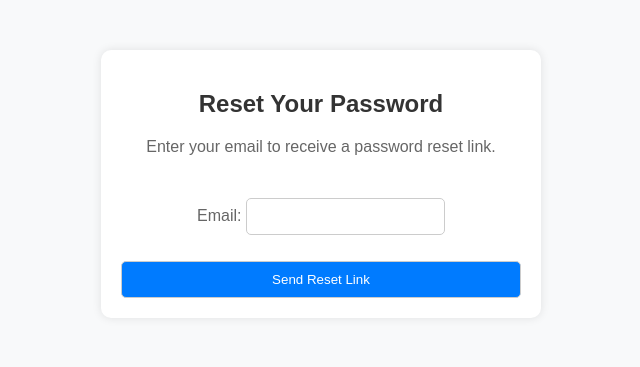
After one commit to MrWings22/News_Nexus, a Django app: page /password_reset/ in a window 1280 px wide. The commit adds this page. Shown: the top 367 px of the page, without its empty margins (319-959 px from the left). Run offline with Django 5.2, Linux system fonts and the light colour scheme.

Commit message:
added email functions in contact and forget password

```diff
--- a/news_project/newsapp/templates/contact.html
+++ b/news_project/newsapp/templates/contact.html
@@ -53,7 +53,8 @@
                             </div>
                         </div>
                         <div class="col-lg-7">
-                            <form action="" class="mb-4">
+                            <form action="{% url 'contact' %}" method="post" class="mb-4">
+                            {% csrf_token %}
                                 <div class="row g-4">
                                     <div class="col-lg-6">
                                         <input type="text" class="w-100 form-control border-0 py-3" name="name" placeholder="Your Name">
@@ -68,7 +69,7 @@
                                         <input type="text" class="w-100 form-control border-0 py-3" name="subject" placeholder="Subject">
                                     </div>
                                     <div class="col-12">
-                                        <textarea class="w-100 form-control border-0" rows="6" cols="10" placeholder="Your Message"></textarea>
+                                        <textarea name="message" class="w-100 form-control border-0" rows="6" cols="10" placeholder="Your Message"></textarea>
                                     </div>
                                     <div class="col-12">
                                         <button class="w-100 btn btn-primary form-control py-3" type="submit">Submit Now</button>
--- a/news_project/newsapp/templates/index.html
+++ b/news_project/newsapp/templates/index.html
@@ -95,7 +95,7 @@
                                         {% endfor %}
                                     </div>
                                 </div>
-                                <a href="{% url 'contactus' %}" class="nav-item nav-link">Contact Us</a>
+                                <a href="{% url 'contact' %}" class="nav-item nav-link">Contact Us</a>
                                 {% if user.is_authenticated %}
                                 <div class="nav-item dropdown">
                                     <a href="#" class="nav-link dropdown-toggle" data-bs-toggle="dropdown">{{ user.username }}</a>
--- a/news_project/newsapp/templates/login.html
+++ b/news_project/newsapp/templates/login.html
@@ -56,6 +56,8 @@
             <div class="toggle-login" onclick="toggleLoginMethod()">
                 Use <span id="toggleText">Phone Number</span> instead
             </div>
+
+            <p><a href="{% url 'password_reset' %}">Forgot your password?</a></p>
 
             <button type="submit" class="btn">Login</button>
         </form>
--- /dev/null
+++ b/news_project/newsapp/templates/password_reset.html
@@ -0,0 +1,66 @@
+<!DOCTYPE html>
+<html lang="en">
+<head>
+    <meta charset="UTF-8">
+    <meta name="viewport" content="width=device-width, initial-scale=1.0">
+    <title>Password Reset</title>
+    <style>
+        body {
+            font-family: Arial, sans-serif;
+            background-color: #f8f9fa;
+            text-align: center;
+            margin: 0;
+            padding: 50px;
+        }
+        .container {
+            background: white;
+            max-width: 400px;
+            margin: auto;
+            padding: 20px;
+            box-shadow: 0px 0px 10px rgba(0, 0, 0, 0.1);
+            border-radius: 10px;
+        }
+        h2 {
+            color: #333;
+        }
+        p {
+            color: #666;
+        }
+        form {
+            display: flex;
+            flex-direction: column;
+        }
+        input, button {
+            margin-top: 10px;
+            padding: 10px;
+            border-radius: 5px;
+            border: 1px solid #ccc;
+        }
+        button {
+            background-color: #007bff;
+            color: white;
+            cursor: pointer;
+        }
+        button:hover {
+            background-color: #0056b3;
+        }
+    </style>
+</head>
+<body>
+    <div class="container">
+        {% if view_name == "password_reset" %}
+            <h2>Reset Your Password</h2>
+            <p>Enter your email to receive a password reset link.</p>
+            <form method="post">
+                {% csrf_token %}
+                {{ form.as_p }}
+                <button type="submit">Send Reset Link</button>
+            </form>
+        {% elif view_name == "password_reset_done" %}
+            <h2>Check Your Email</h2>
+            <p>If an account exists with the email you entered, you will receive a password reset link shortly.</p>
+            <a href="{% url 'login' %}">Back to Login</a>
+        {% endif %}
+    </div>
+</body>
+</html>
--- /dev/null
+++ b/news_project/newsapp/templates/registration/password_reset_subject.txt
@@ -0,0 +1 @@
+Reset Your Password - NewsNexus
--- a/news_project/newsapp/urls.py
+++ b/news_project/newsapp/urls.py
@@ -2,12 +2,15 @@ from django.conf import settings
 from django.conf.urls.static import static
 from django.urls import path
 from . import views
-
+from .views import contact_view
+from django.contrib.auth.views import (
+    PasswordResetView, PasswordResetDoneView, PasswordResetConfirmView, PasswordResetCompleteView)
+from .views import CustomPasswordResetView
 urlpatterns = [
     path('index/', views.Indexpage,  name="Indexpage"),
     path('', views.Homepage,  name="Homepage"),
     path('article/<int:article_id>', views.articledetail, name='articledetail'),
-    path('contact/', views.contactus, name='contactus'),
+    # path('contact/', views.contactus, name='contactus'),
     path('login/', views.Login, name='login'),
     path('register/', views.Registration, name='register'),
     path('google-authenticate/', views.google_authenticate, name='google_authenticate'),
@@ -17,8 +20,30 @@ urlpatterns = [
     path('article/<int:article_id>/comment/', views.add_comment, name='add_comment'),
     path('category/', views.categorypage, name='categorypage'),
     path('weather/', views.weatherpage, name='weather'),
+    path('contact/', contact_view, name='contact'),
+    path(
+        "password_reset/",
+        PasswordResetView.as_view(template_name="password_reset.html", extra_context={"view_name": "password_reset"}),
+        name="password_reset",
+    ),
+    path(
+        "password_reset/done/",
+        PasswordResetDoneView.as_view(template_name="password_reset.html", extra_context={"view_name": "password_reset_done"}),
+        name="password_reset_done",
+    ),
+    path(
+        "reset/<uidb64>/<token>/",
+        PasswordResetConfirmView.as_view(template_name="password_reset_confirm.html", extra_context={"view_name": "password_reset_confirm"}),
+        name="password_reset_confirm",
+    ),
+    path(
+        "reset/done/",
+        PasswordResetCompleteView.as_view(template_name="password_reset_confirm.html", extra_context={"view_name": "password_reset_complete"}),
+        name="password_reset_complete",
+    ),
+    path("password_reset/", CustomPasswordResetView.as_view(), name="password_reset"),
+]
 
-]
 
 if settings.DEBUG:
     urlpatterns += static(settings.MEDIA_URL, document_root=settings.MEDIA_ROOT)
```
Also changed, not shown: news_project/news_project/settings.py (+15 -1 lines), news_project/newsapp/forms.py (+9 -0 lines), news_project/newsapp/templates/contact_success.html (added, +31 -0 lines), news_project/newsapp/templates/password_reset_confirm.html (added, +64 -0 lines), news_project/newsapp/templates/registration/password_reset_email.html (added, +13 -0 lines), news_project/newsapp/views.py (+44 -0 lines), news_project/newsapp/migrations/0006_alter_customuser_phone.py (added).
